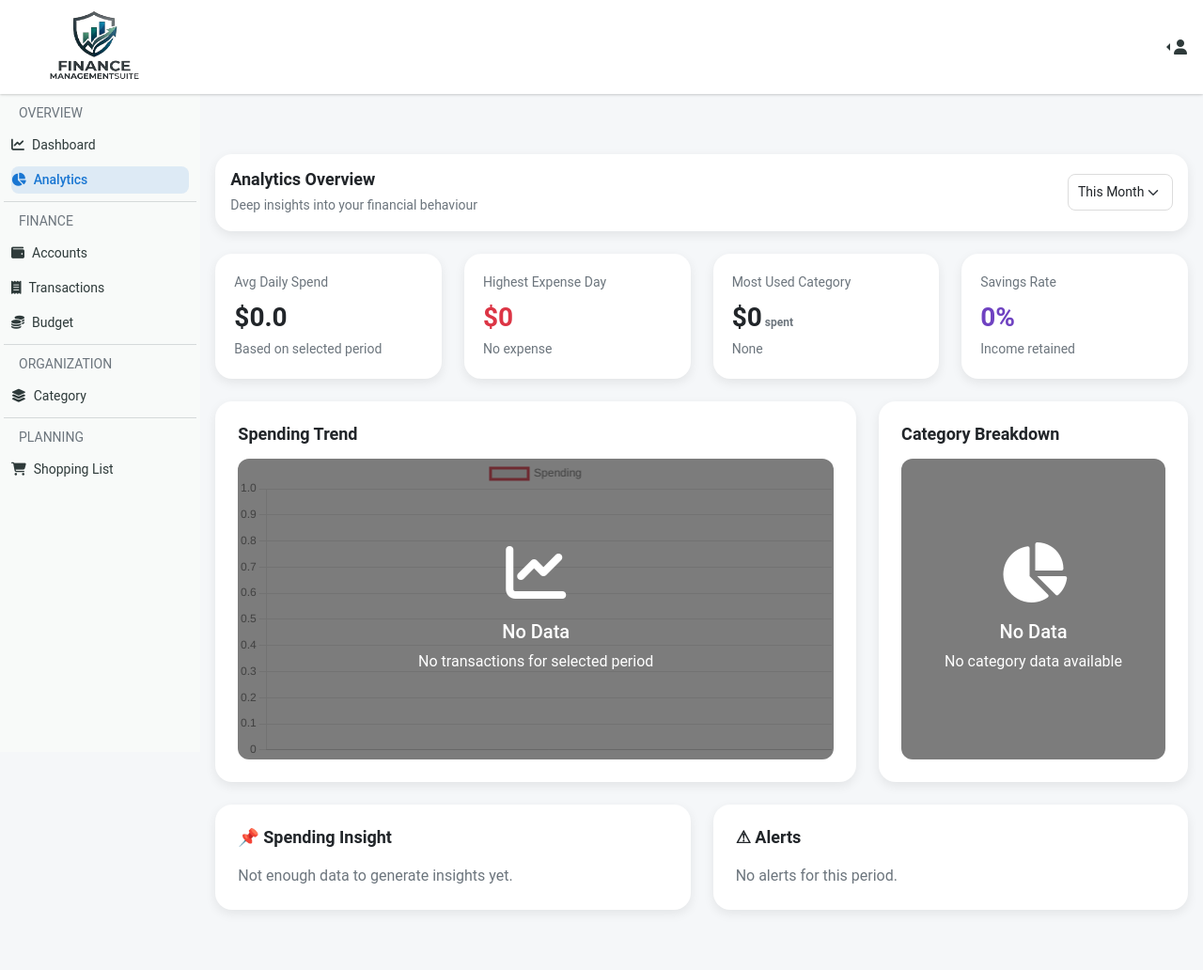
After one commit to KarthikRaja1388/FinanceManagementSuite, a Django app: page /analytics/ in a window 1280 px wide. The commit adds this page. Shown: the whole page at 94% size. Run offline with Django 5.2, Linux system fonts and the light colour scheme; a user stored in the database is signed in; tables that the repository leaves empty hold one stand-in row (values such as "Sample post"); parts of the project's set-up code (start-up, migrations or seed data) failed here and were passed over; some libraries are stand-ins or nearby versions.

Commit message:
analystics initial commit

```diff
--- /dev/null
+++ b/fms/static/fms/css/analytics.css
@@ -0,0 +1,12 @@
+/* analytics.css */
+
+.chart-container {
+    position: relative;
+    height: 320px;
+}
+
+.chart-empty-overlay {
+    position: absolute;
+    justify-content: center;
+    align-items:center;
+}
--- /dev/null
+++ b/fms/templates/fms/analytics.html
@@ -0,0 +1,252 @@
+{% extends 'fms/base.html' %}
+{% load static %}
+
+{% block extra_css %}
+<link rel="stylesheet" href="{% static 'fms/css/dashboard.css' %}">
+<link rel="stylesheet" href="{% static 'fms/css/analytics.css' %}">
+{% endblock %}
+
+{% block content %}
+
+<div class="container-fluid py-4">
+
+
+    <!-- FILTER HEADER (same style as dashboard) -->
+    <div class="dashboard-card p-3 mb-4">
+        <div class="d-flex justify-content-between align-items-center flex-wrap gap-3">
+
+            <div>
+                <h5 class="section-title mb-1">Analytics Overview</h5>
+                <small class="text-muted">Deep insights into your financial behaviour</small>
+            </div>
+
+            <form method="GET" class="d-flex align-items-center gap-2">
+
+                <select name="range" class="form-select w-auto" onchange="this.form.submit()">
+                    <option value="month" {% if selected_range == 'month' %}selected{% endif %}>This Month</option>
+                    <option value="3months" {% if selected_range == '3months' %}selected{% endif %}>Last 3 Months</option>
+                    <option value="year" {% if selected_range == 'year' %}selected{% endif %}>This Year</option>
+                </select>
+
+            </form>
+
+        </div>
+    </div>
+
+
+    <!-- KPI ROW (same summary-card system) -->
+    <div class="row g-4 mb-4">
+
+        <div class="col-md-6 col-xl-3">
+            <div class="dashboard-card summary-card h-100">
+                <div class="summary-title">Avg Daily Spend</div>
+                <div class="summary-value">${{average_daily_spend}}</div>
+                <small class="text-muted">Based on selected period</small>
+            </div>
+        </div>
+
+        <div class="col-md-6 col-xl-3">
+            <div class="dashboard-card summary-card h-100">
+                <div class="summary-title">Highest Expense Day</div>
+                <div class="summary-value text-danger">${{highest_spend_value}}</div>
+                <small class="text-muted">{{highest_spend_day}}</small>
+            </div>
+        </div>
+
+        <div class="col-md-6 col-xl-3">
+            <div class="dashboard-card summary-card h-100">
+                <div class="summary-title">Most Used Category</div>
+                <div class="summary-value">${{top_category_amount}}<small style="font-size:12px;" class="text-muted">
+                        spent</small></div>
+                <small class="text-muted">{{top_category}} </small>
+            </div>
+        </div>
+
+        <div class="col-md-6 col-xl-3">
+            <div class="dashboard-card summary-card h-100">
+                <div class="summary-title">Savings Rate</div>
+                <div class="summary-value" style="color:#6f42c1;">
+                    {{savings_rate}}%
+                </div>
+                <small class="text-muted">Income retained</small>
+            </div>
+        </div>
+
+    </div>
+
+
+    <!-- CHART ROW 1 -->
+    <div class="row g-4 mb-4">
+
+        <!-- SPENDING TREND -->
+        <div class="col-lg-8">
+            <div class="dashboard-card p-4 h-100">
+
+                <h5 class="section-title mb-3">Spending Trend</h5>
+
+                <div class="chart-container">
+                    <canvas id="spendingTrendChart"></canvas>
+
+                    {% if not m_spend_data %}
+                    <div class="chart-empty-overlay w-100">
+                        <div class="row text-center">
+                            <div style="font-size:64px;">
+                                <i class="fa-solid fa-chart-line"></i>
+                            </div>
+                            <h5>No Data</h5>
+                            <p>No transactions for selected period</p>
+                        </div>
+
+                    </div>
+                    {% endif %}
+                </div>
+
+            </div>
+        </div>
+
+
+        <!-- CATEGORY BREAKDOWN -->
+        <div class="col-lg-4">
+            <div class="dashboard-card p-4 h-100">
+
+                <h5 class="section-title mb-3">Category Breakdown</h5>
+
+                <div class="chart-container">
+                    <canvas id="categoryChart"></canvas>
+
+                    {% if not category_data %}
+                    <div class="chart-empty-overlay">
+                        <div class="row text-center">
+                            <div style="font-size:64px;">
+                                <i class="fa-solid fa-chart-pie"></i>
+                            </div>
+                            <h5>No Data</h5>
+                            <p>No category data available</p>
+                        </div>
+                    </div>
+                    {% endif %}
+                </div>
+
+            </div>
+        </div>
+
+    </div>
+
+
+    <!-- INSIGHTS SECTION -->
+    <div class="row g-4">
+
+        <div class="col-lg-6">
+            <div class="dashboard-card p-4">
+
+                <h5 class="section-title">📌 Spending Insight</h5>
+
+                <p class="mb-0 text-muted">
+                    {% if insight_message %}
+                    {{ insight_message }}
+                    {% else %}
+                    Not enough data to generate insights yet.
+                    {% endif %}
+                </p>
+
+            </div>
+        </div>
+
+
+        <div class="col-lg-6">
+            <div class="dashboard-card p-4">
+
+                <h5 class="section-title">⚠ Alerts</h5>
+
+                {% if alerts %}
+                {% for alert in alerts %}
+                <div class="mb-2 text-danger">
+                    • {{ alert }}
+                </div>
+                {% endfor %}
+                {% else %}
+                <p class="text-muted mb-0">No alerts for this period.</p>
+                {% endif %}
+
+            </div>
+        </div>
+
+    </div>
+
+</div>
+
+
+<!-- CHARTS -->
+<script src="https://cdn.jsdelivr.net/npm/chart.js"></script>
+
+<script>
+
+    document.addEventListener("DOMContentLoaded", function () {
+
+    const canvas = document.getElementById("spendingTrendChart");
+    if (!canvas) {
+        console.error("Canvas not found");
+        return;
+    }
+
+    const ctx = canvas.getContext("2d");
+
+    const trendLabels = {{m_spend_labels|safe }};
+    const trendData = {{ m_spend_data|safe }};
+
+    console.log("Labels:", trendLabels);
+    console.log("Data:", trendData);
+
+    const existing = Chart.getChart(canvas);
+    if (existing) existing.destroy();
+
+    new Chart(ctx, {
+        type: 'line',
+        data: {
+            labels: trendLabels,
+            datasets: [{
+                label: 'Spending',
+                data: trendData,
+                borderColor: '#dc3545',
+                tension: 0.3
+            }]
+        },
+        options: {
+            responsive: true,
+            maintainAspectRatio: false
+        }
+    });
+
+});
+
+
+      const catCtx = document.getElementById('categoryChart');
+
+        const catLabels = {{ category_labels| safe }};
+        const catData = {{ category_data| safe }};
+
+        function generateColors(count) {
+            return Array.from({ length: count }, (_, i) => {
+                const hue = i * (360 / count);
+                return `hsl(${hue}, 70%, 55%)`;
+            });
+        }
+
+        new Chart(catCtx, {
+            type: 'doughnut',
+            data: {
+                labels: catLabels,
+                datasets: [{
+                    data: catData,
+                    backgroundColor: generateColors(catLabels.length)
+                }]
+            },
+            options: {
+                responsive: true,
+                maintainAspectRatio: false
+            }
+        });
+
+</script>
+
+{% endblock %}
--- a/fms/templates/fms/base.html
+++ b/fms/templates/fms/base.html
@@ -68,38 +68,72 @@
         <!-- SIDEBAR -->
         <aside id="sidebarMenu" class="side-nav col-12 col-lg-2 collapse d-lg-block">
 
-            <ul class="navbar-nav p-2">
+    <ul class="navbar-nav p-1 mb-0">
 
-                <li class="nav-item {% if request.path == '/dashboard' %}active{% endif %}">
-                    <a class="nav-link " href="{% url 'view_dashboard' %}">
-                        <i class="fa-solid fa-chart-line me-2"></i> Dashboard
+        <!-- 🟢 OVERVIEW -->
+        <li class="nav-item mb-1">
+            <small class="text-muted ms-2">OVERVIEW</small>
+        </li>
+
+        <li class="nav-item {% if request.path == '/dashboard/' %}active{% endif %}">
+            <a class="nav-link py-1" href="{% url 'view_dashboard' %}">
+                <i class="fa-solid fa-chart-line me-2"></i>Dashboard
+            </a>
+        </li>
+        <li class="nav-item {% if request.path == '/analytics/' %}active{% endif %}">
+            <a class="nav-link py-1" href="{% url 'view_analytics' %}">
+                <i class="fa-solid fa-chart-pie me-2"></i>Analytics
             </a>
         </li>
 
-                <li class="nav-item ">
-                    <a class="nav-link" href="{% url 'view_account' %}">
-                        <i class="fa-solid fa-wallet me-2"></i> Accounts
-                    </a>
+        <hr class="text-muted my-1">
+
+        <!-- 💰 FINANCE -->
+        <li class="nav-item mb-1">
+            <small class="text-muted ms-2">FINANCE</small>
         </li>
-                <li class="nav-item ">
-                    <a class="nav-link" href="{% url 'view_budget' %}">
-                        <i class="fa-solid fa-coins me-2"></i> Budget
-                    </a>
-                </li>
-                <li class="nav-item {% if request.path == '/category' %}active{% endif %}">
-                    <a class="nav-link" href="{% url 'view_category' %}">
-                        <i class="fa-solid fa-layer-group me-2"></i> Category
+
+        <li class="nav-item {% if request.path == '/account/' %}active{% endif %}">
+            <a class="nav-link py-1" href="{% url 'view_account' %}">
+                <i class="fa-solid fa-wallet me-2"></i>Accounts
             </a>
         </li>
 
-                <li class="nav-item {% if request.path == '/transaction' %}active{% endif %}">
-                    <a class="nav-link" href="{% url 'view_transactions' %}">
-                        <i class="fa-solid fa-receipt me-2"></i> Transactions
+        <li class="nav-item {% if request.path == '/transaction/' %}active{% endif %}">
+            <a class="nav-link py-1" href="{% url 'view_transactions' %}">
+                <i class="fa-solid fa-receipt me-2"></i>Transactions
             </a>
         </li>
-                <li class="nav-item {% if request.path == '/shoppinglist' %}active{% endif %}">
-                    <a class="nav-link" href="{% url 'view_shopping_list' %}">
-                        <i class="fa-solid fa-cart-shopping"></i> Shopiing List
+
+        <li class="nav-item {% if request.path == '/budget/' %}active{% endif %}">
+            <a class="nav-link py-1" href="{% url 'view_budget' %}">
+                <i class="fa-solid fa-coins me-2"></i>Budget
+            </a>
+        </li>
+
+        <hr class="text-muted my-1">
+
+        <!-- 🏷 ORGANIZATION -->
+        <li class="nav-item mb-1">
+            <small class="text-muted ms-2">ORGANIZATION</small>
+        </li>
+
+        <li class="nav-item {% if request.path == '/category/' %}active{% endif %}">
+            <a class="nav-link py-1" href="{% url 'view_category' %}">
+                <i class="fa-solid fa-layer-group me-2"></i>Category
+            </a>
+        </li>
+
+        <hr class="text-muted my-1">
+
+        <!-- 🛒 PLANNING -->
+        <li class="nav-item mb-1">
+            <small class="text-muted ms-2">PLANNING</small>
+        </li>
+
+        <li class="nav-item {% if request.path == '/shoppinglist/' %}active{% endif %}">
+            <a class="nav-link py-1" href="{% url 'view_shopping_list' %}">
+                <i class="fa-solid fa-cart-shopping me-2"></i>Shopping List
             </a>
         </li>
 
--- a/fms/templates/fms/dashboard.html
+++ b/fms/templates/fms/dashboard.html
@@ -156,7 +156,7 @@
 
                 <div class="chart-container d-flex align-items-center justify-content-center">
                     <canvas id="expenseCategoryChart"></canvas>
-                    {% if not transactions %}
+                    {% if transactions.transaction_type != 'EXP' %}
                     <div class="text-center py-5 chart-empty-overlay">
 
                         <div class="text-center">
--- a/fms/urls.py
+++ b/fms/urls.py
@@ -7,6 +7,7 @@ from . import views
 urlpatterns = [
     path('admin/', admin.site.urls),
     path('dashboard/', views.view_dashboard, name="view_dashboard"),
+    path("analytics/",views.view_analytics, name="view_analytics"),
     path("", include('identity.urls')),
     path("category/", include('category.urls')),
     path('account/', include('account.urls')),
--- a/fms/utils.py
+++ b/fms/utils.py
@@ -153,4 +153,5 @@ def get_budget_summary(user):
             "percentage_used":percentage_used
 
         })
+
     return budget_summary
--- a/fms/views.py
+++ b/fms/views.py
@@ -1,8 +1,11 @@
 from django.contrib.auth.decorators import login_required
 from django.db.models import Q
+from django.db.models.aggregates import Sum
 
 from django.shortcuts import render
 
+from budget.utils import alert_budget_exceeded
+from shopping.utils import get_most_used_category, get_weekly_spend, get_monthly_spend
 from transaction.models import Transaction
 from .utils import (get_current_balance, get_total_income, get_total_expense, get_total_savings, get_this_week_range,
                     get_last_week_range, get_this_month_range, get_last_3_months_range, get_this_year_range,
@@ -38,3 +41,59 @@ def view_dashboard(request):
     return render(request, "fms/dashboard.html", {"total_income": total_income, "total_expense": total_expense, "current_balance": current_balance,
     "total_savings": total_savings, "selected_range": selected_range, "transactions":transactions, "labels": labels, "income_data":income_data, "expense_data": expense_data, "expense_category_labels":expense_category_labels,
                                                   "expense_category_data":expense_category_data, "budget_summaries":budget_summaries })
+
+def view_analytics(request):
+    account_admin = get_admin_user(request.user)
+
+    selected_range = request.GET.get('range', 'month')
+    range_func = RANGE_MAP.get(selected_range, get_this_month_range)
+    start_date, end_date = range_func()
+
+    total_expense = get_total_expense(account_admin, start_date, end_date)
+    total_days = end_date - start_date
+    average_daily_spend = round(float(total_expense / total_days.days),2)
+
+    highest_expense = (Transaction.objects.filter(account_admin=account_admin, transaction_date__range=(start_date, end_date), transaction_type='EXP')
+                       .values("transaction_date")
+                       .annotate(total_spent=Sum("amount"))
+                       .order_by("-transaction_date")
+                       .first())
+    if highest_expense:
+        highest_spend_day = highest_expense['transaction_date']
+        highest_spend_value = highest_expense['total_spent']
+    else:
+        highest_spend_day = "No expense"
+        highest_spend_value = 0
+
+    total_income = get_total_income(account_admin, start_date, end_date)
+    total_expense = get_total_expense(account_admin, start_date, end_date)
+
+    if total_income - total_expense == 0:
+        savings_rate = 0
+    else:
+        savings_rate = round(((total_income - total_expense) / total_income) * 100, 2)
+
+    most_used_category = get_most_used_category(account_admin, start_date, end_date)
+
+    if not most_used_category:
+        top_category = None
+        top_category_amount = 0
+    else:
+        top_category = most_used_category['category__category_name']
+        top_category_amount = most_used_category['total_amount']
+
+    category_labels, category_data = get_expense_per_category(account_admin, start_date, end_date)
+
+    if selected_range != 'year':
+        m_spend_labels, m_spend_data = get_weekly_spend(account_admin, start_date, end_date)
+    else:
+        m_spend_labels, m_spend_data = get_monthly_spend(account_admin,start_date, end_date)
+
+    alerts = alert_budget_exceeded(account_admin)
+
+    return render(request, "fms/analytics.html", {"selected_range": selected_range,"average_daily_spend":average_daily_spend,
+                                                  "highest_spend_day":highest_spend_day,"highest_spend_value":highest_spend_value,
+                                                  "top_category":top_category,"top_category_amount":top_category_amount,
+                                                  "savings_rate":savings_rate,"m_spend_labels":m_spend_labels,
+                                                  "m_spend_data":m_spend_data,"category_labels":category_labels,
+                                                  "category_data":category_data})
--- a/shopping/models.py
+++ b/shopping/models.py
@@ -25,6 +25,10 @@ class ShoppingItem(models.Model):
     quantity = models.PositiveIntegerField(default=1)
     purchased = models.BooleanField(default=False)
 
+    @property
+    def total_price(self):
+        return self.item_price * self.quantity
+
     class Meta:
         ordering = ['purchased', 'id']
 
--- a/transaction/models.py
+++ b/transaction/models.py
@@ -15,7 +15,7 @@ class Transaction(models.Model):
 
     amount = models.DecimalField(max_digits=10, decimal_places=2,default=0)
     description = models.TextField(max_length=100)
-    category = models.ForeignKey(Category, on_delete=models.PROTECT)
+    category = models.ForeignKey(Category, on_delete=models.PROTECT, related_name='category')
     transaction_type = models.CharField(max_length=3, choices=TransactionType.choices)
     added_by = models.ForeignKey(settings.AUTH_USER_MODEL, on_delete=models.PROTECT, related_name='txn_user')
     account_admin = models.ForeignKey(settings.AUTH_USER_MODEL, on_delete=models.PROTECT, related_name='account_admin')
```
Also changed, not shown: budget/utils.py (+15 -0 lines), fms/static/fms/css/base.css (+42 -2 lines), shopping/templates/shopping/shoppingitems.html (+5 -2 lines), shopping/utils.py (added, +73 -0 lines), shopping/views.py (+5 -5 lines). Lines whose indentation alone changed are shown as unchanged.
